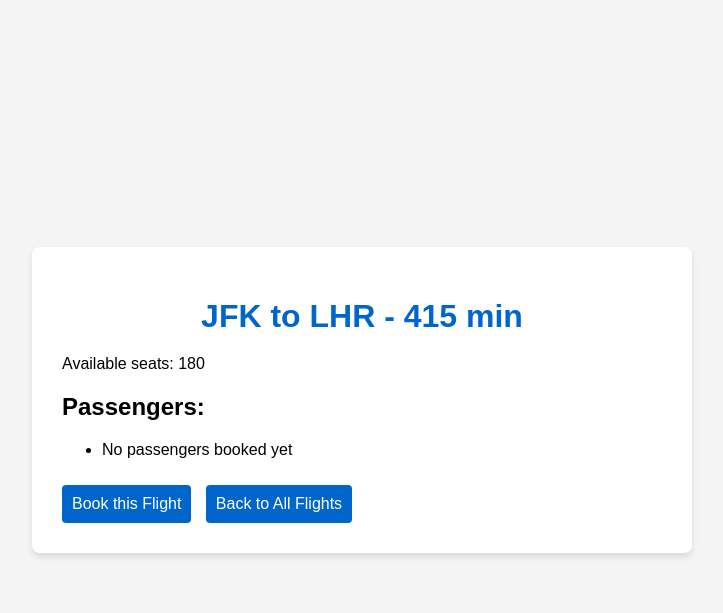
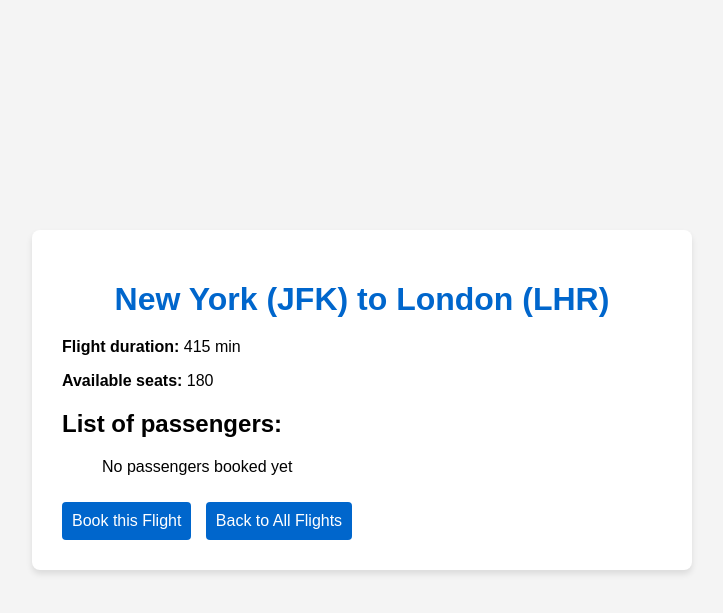
Before and after one commit to eidarulu/airline_system, a Django app: page /flight/1/ in a window 1280 px wide. Shown: the top 613 px of the page, without its empty margins (278-1001 px from the left). Run offline with Django 4.2, Linux system fonts and the light colour scheme; data comes from the database, SQL or seed files in the repository.

Commit message:
fix text

```diff
--- a/flights/templates/flights/booking_details.html
+++ b/flights/templates/flights/booking_details.html
@@ -12,7 +12,9 @@
         <div class="booking-info">
             <p><strong>Passenger:</strong> {{ booking.passenger.name }}</p>
             <p><strong>Email:</strong> {{ booking.passenger.email }}</p>
-            <p><strong>Flight:</strong> {{ booking.flight.origin.code }} → {{ booking.flight.destination.code }}</p>
+            <p>
+                <strong>Flight:</strong> {{ booking.flight.origin.city }} ({{ booking.flight.origin.code }}) → {{ booking.flight.destination.city }} ({{ booking.flight.destination.code }})
+            </p>
             <p><strong>Duration:</strong> {{ booking.flight.duration }} min</p>
             <p><strong>Booking Code:</strong> {{ booking.booking_code }}</p>
         </div>
--- a/flights/templates/flights/flight_detail.html
+++ b/flights/templates/flights/flight_detail.html
@@ -8,16 +8,17 @@
 </head>
 <body>
     <div class="container">
-        <h1>{{ flight.origin.code }} to {{ flight.destination.code }} - {{ flight.duration }} min</h1>
+        <h1>{{ flight.origin.city }} ({{ flight.origin.code }}) to {{ flight.destination.city }} ({{ flight.destination.code }})</h1>
         <div class="flight-info">
-            <p>Available seats: {{ remaining_seats }}</p>
+            <p><strong>Flight duration:</strong> {{ flight.duration }} min</p>
+            <p><strong>Available seats:</strong> {{ remaining_seats }}</p>
 
-            <h2>Passengers:</h2>
+            <h2>List of passengers:</h2>
             <ul>
                 {% for booking in booked_passengers %}
                     <li>{{ booking.passenger.name }}</li>
                 {% empty %}
-                    <li>No passengers booked yet</li>
+                    <p>No passengers booked yet</p>
                 {% endfor %}
             </ul>
 
```
